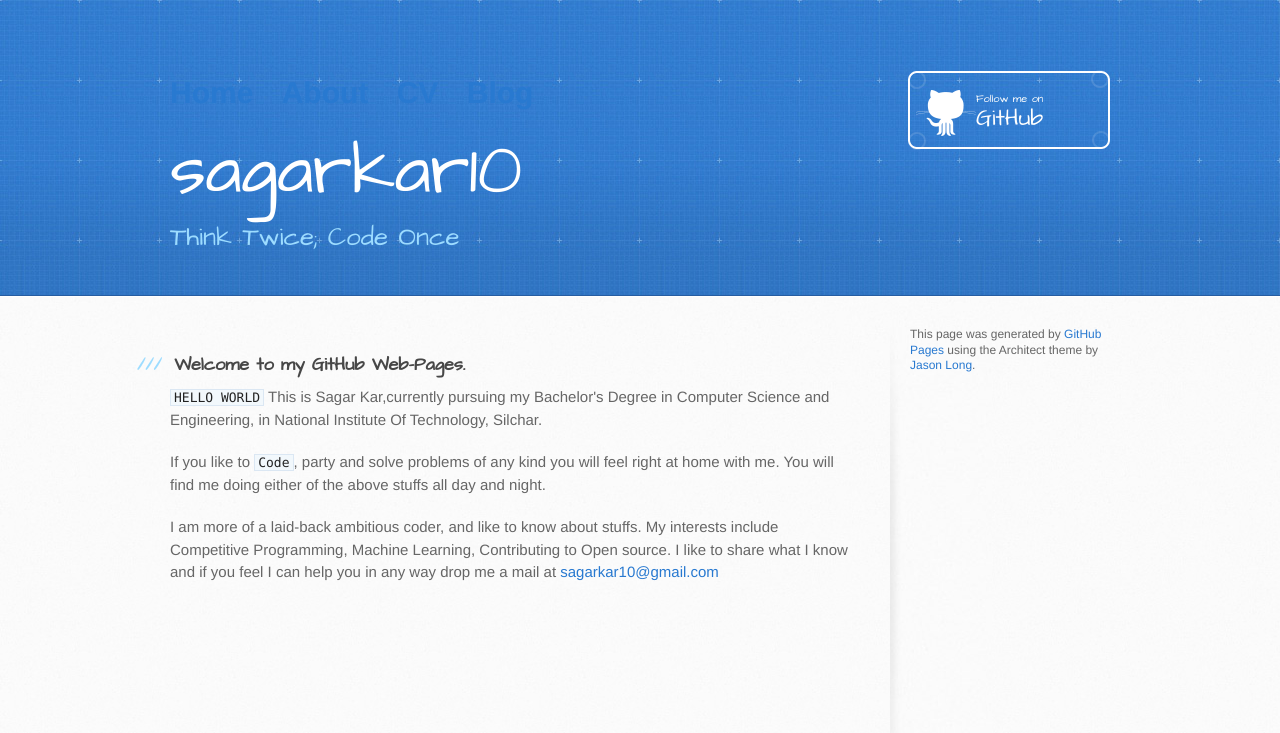
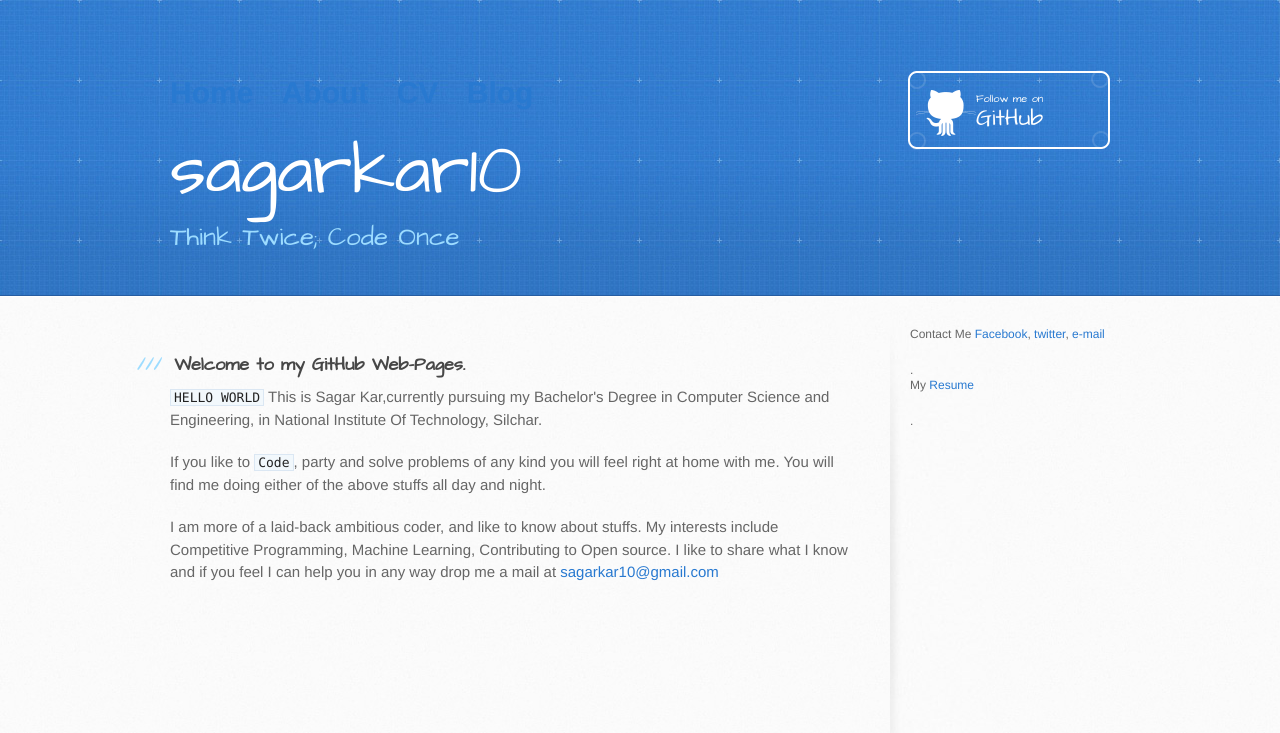
Before and after one commit to sagarkar10/sagarkar10old.github.io, a Jekyll site: the page built from index.html, in a window 1280 px wide. Shown: the top 733 px of the page. Built offline with Jekyll 4.4.1, drawn with Linux system fonts in a browser that asks for light colours.

Commit message:
Update default.html

```diff
--- a/_layouts/default.html
+++ b/_layouts/default.html
@@ -46,7 +46,10 @@
         <aside id="sidebar">
 
 
-          <p>This page was generated by <a href="https://pages.github.com">GitHub Pages</a> using the Architect theme by <a href="https://twitter.com/jasonlong">Jason Long</a>.</p>
+          <p>Contact Me <a href="https://facebook.com/sagarkar10">Facebook</a>,
+                        <a href="https://twitter.com/sagarkar10">twitter</a>,
+                        <a href="mailto:sagarkar10@gmail.com">e-mail</a></p>.
+          <p> My <a href="/cv/MyResume.pdf">Resume</a></p>.
         </aside>
       </div>
     </div>
```
